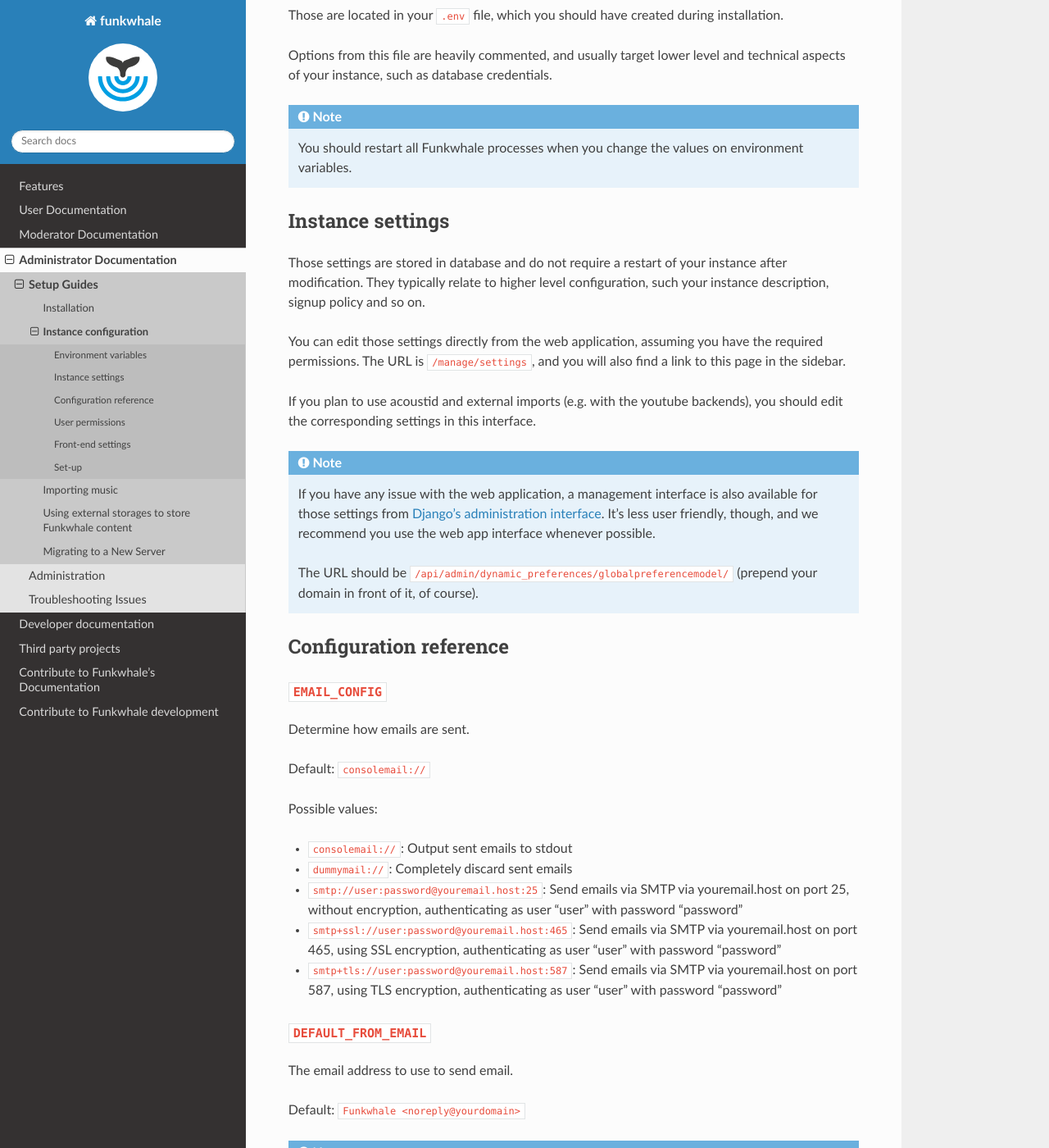
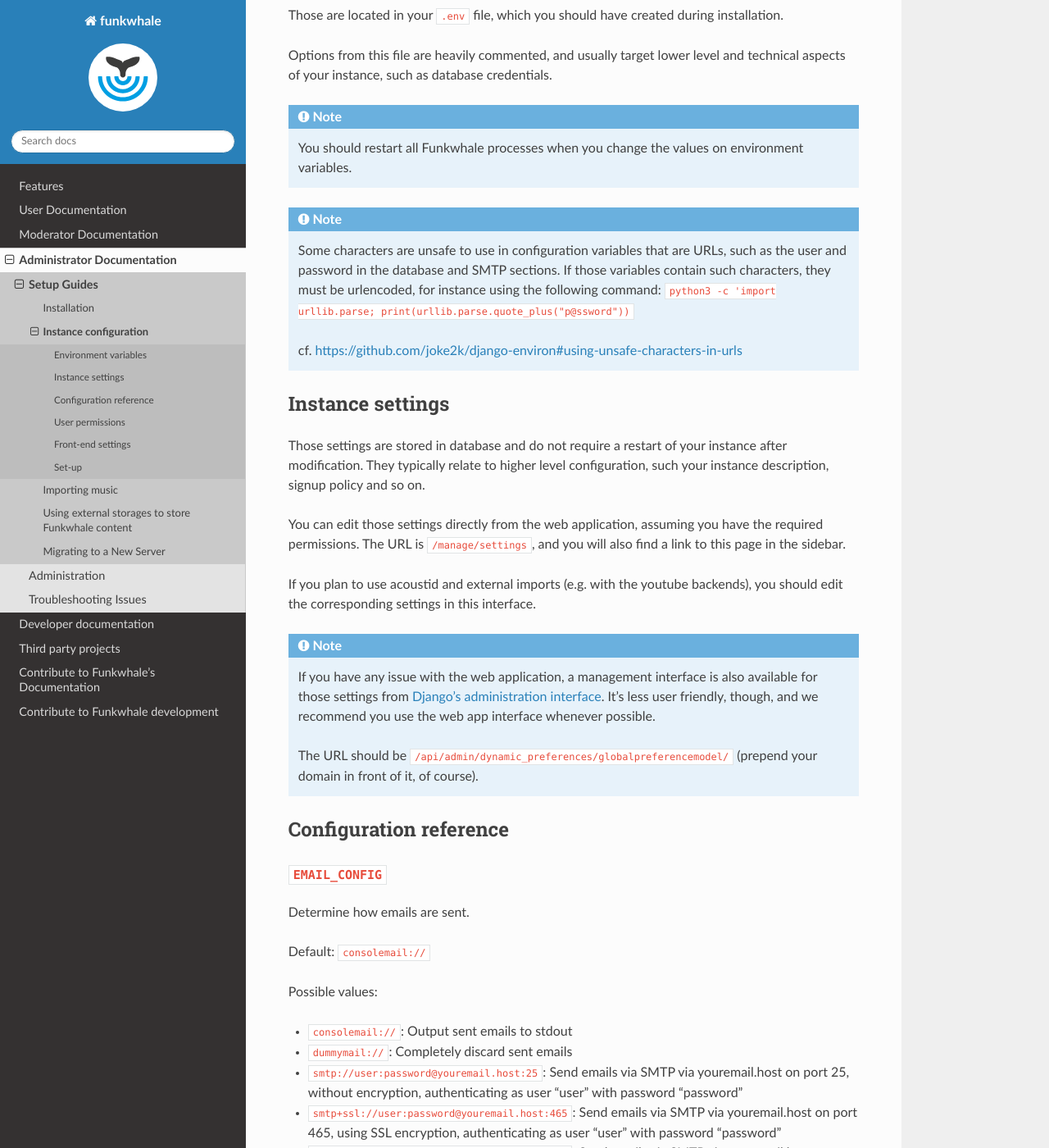
Before and after one commit to RYGhub/funkwhale, a Sphinx documentation site: the page built from docs/admin/configuration.rst, in a window 1280 px wide and 1400 px high, scrolled down 257 px. Shown: the whole window at 82% size. Built offline with Sphinx 7.4.7 and the Read the Docs theme 2.0.0, drawn with Linux system fonts in a browser that asks for light colours; pages that are not in the unit, such as notebooks, are missing from menus; some of the changed text lies outside the part shown.

Commit message:
Update configuration.rst for unsafe characters in URLs

```diff
--- a/docs/admin/configuration.rst
+++ b/docs/admin/configuration.rst
@@ -17,6 +17,16 @@
     You should restart all Funkwhale processes when you change the values
     on environment variables.
 
+
+.. note::
+
+    Some characters are unsafe to use in configuration variables that are URLs,
+    such as the user and password in the database and SMTP sections.
+    If those variables contain such characters, they must be urlencoded, for
+    instance using the following command:
+    ``python3 -c 'import urllib.parse; print(urllib.parse.quote_plus("p@ssword"))``
+
+    cf. https://github.com/joke2k/django-environ#using-unsafe-characters-in-urls
 
 .. _instance-settings:
 
@@ -64,6 +74,15 @@
 - ``smtp://user:password@youremail.host:25``: Send emails via SMTP via youremail.host on port 25, without encryption, authenticating as user "user" with password "password"
 - ``smtp+ssl://user:password@youremail.host:465``: Send emails via SMTP via youremail.host on port 465, using SSL encryption, authenticating as user "user" with password "password"
 - ``smtp+tls://user:password@youremail.host:587``: Send emails via SMTP via youremail.host on port 587, using TLS encryption, authenticating as user "user" with password "password"
+
+.. note::
+
+    If ``user`` or ``password`` contain special characters (eg.
+    ``noreply@youremail.host`` as ``user``), be sure to urlencode them, using
+    for example the command:
+    ``python3 -c 'import urllib.parse; print(urllib.parse.quote_plus("noreply@youremail.host"))'``
+    (returns ``noreply%40youremail.host``)
+
 
 .. _setting-DEFAULT_FROM_EMAIL:
 
```
